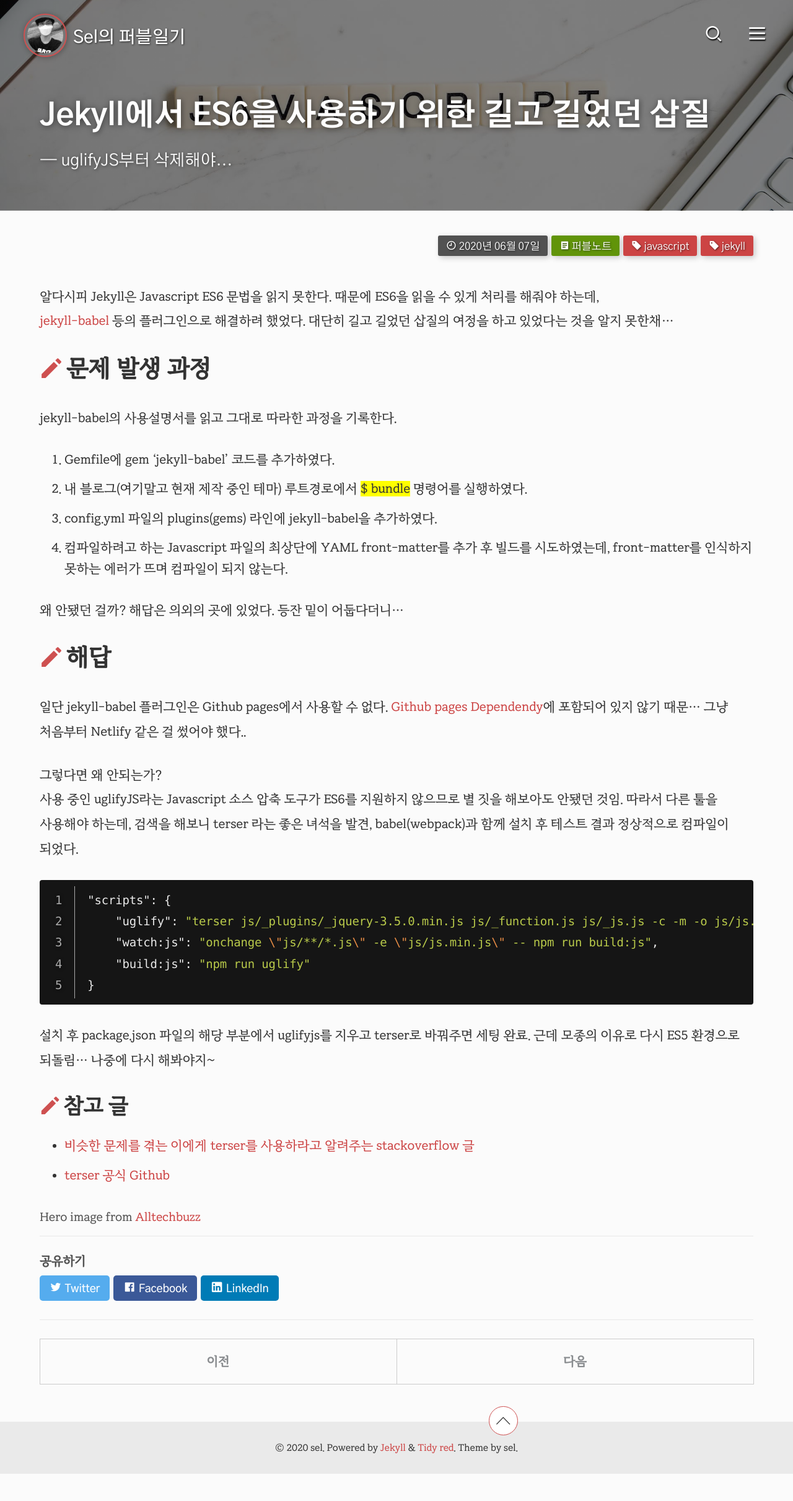
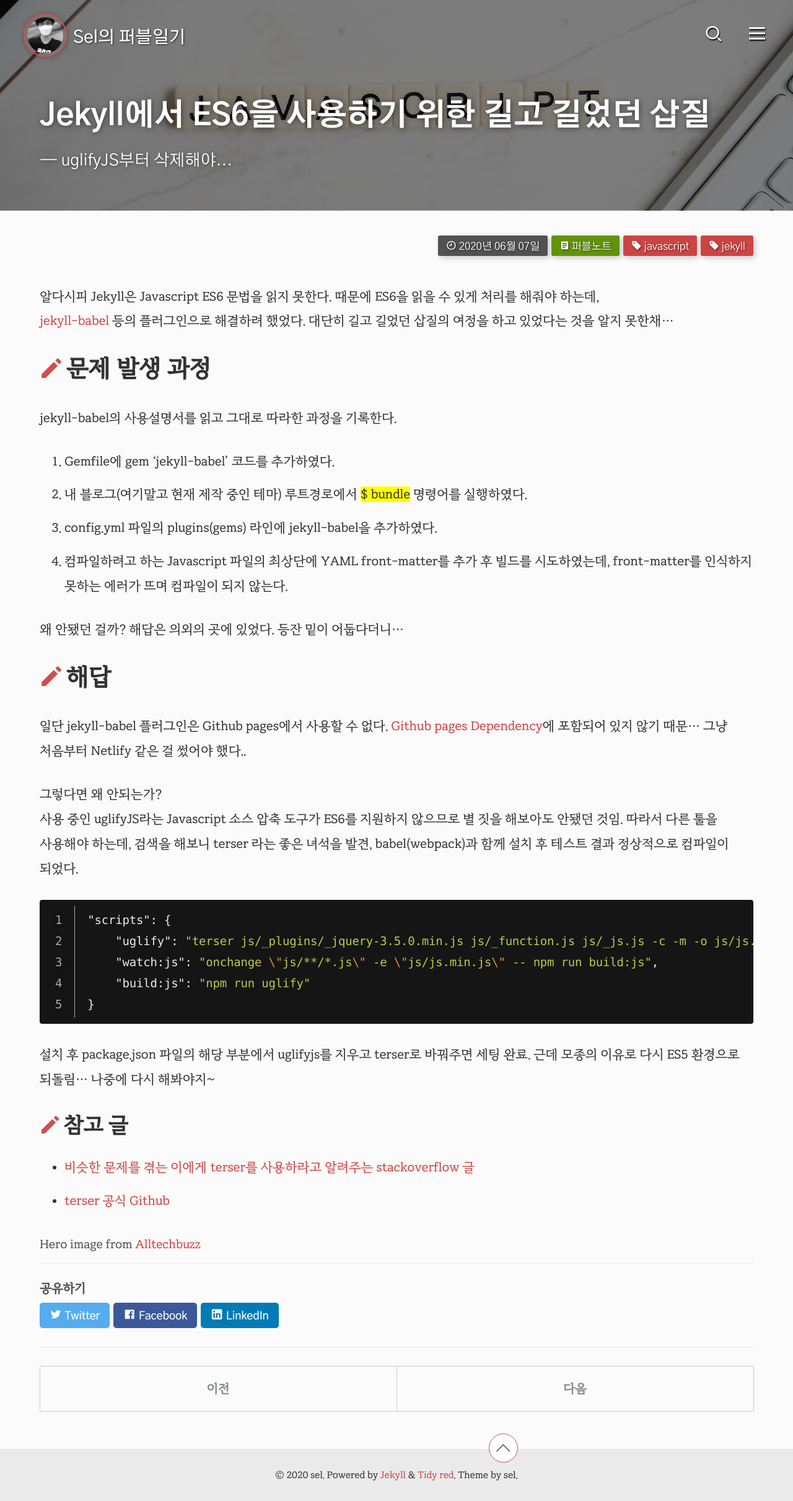
Before and after one commit to selosele/selosele.github.io, a Jekyll site: the page built from _posts/2020-06-07-terser.md, in a window 1280 px wide. Shown: the whole page at 62% size. Built offline with Jekyll 4.4.1, drawn with Linux system fonts in a browser that asks for light colours; comment, search, counter and statistics services are not loaded; before the commit the page ends 2378 px from its top, so only the background shows below that.

Commit message:
커스텀페이지/포스트/레이아웃 CSS 수정

```diff
--- a/_posts/2020-06-07-terser.md
+++ b/_posts/2020-06-07-terser.md
@@ -31,7 +31,7 @@ jekyll-babel의 사용설명서를 읽고 그대로 따라한 과정을 기록
 
 ## 해답
 
-일단 jekyll-babel 플러그인은 Github pages에서 사용할 수 없다. [Github pages Dependendy](https://pages.github.com/versions/){:target="_blank"}에 포함되어 있지 않기 때문... 그냥 처음부터 Netlify 같은 걸 썼어야 했다..
+일단 jekyll-babel 플러그인은 Github pages에서 사용할 수 없다. [Github pages Dependency](https://pages.github.com/versions/){:target="_blank"}에 포함되어 있지 않기 때문... 그냥 처음부터 Netlify 같은 걸 썼어야 했다..
 
 그렇다면 왜 안되는가?
 사용 중인 uglifyJS라는 Javascript 소스 압축 도구가 ES6를 지원하지 않으므로 별 짓을 해보아도 안됐던 것임. 따라서 다른 툴을 사용해야 하는데, 검색을 해보니 terser 라는 좋은 녀석을 발견, babel(webpack)과 함께 설치 후 테스트 결과 정상적으로 컴파일이 되었다.
--- a/_sass/tidy-red/_base.scss
+++ b/_sass/tidy-red/_base.scss
@@ -115,7 +115,7 @@ small {
 li {
    margin-top: $li-default-margin;
    margin-bottom: $li-default-margin;
-   line-height: 1.6;
+   // line-height: 1.6;
 }
 
 ::selection {
@@ -301,7 +301,6 @@ sup {
             margin: 0;
             font-size: 0.8rem;
             color: $grey;
-            line-height: 1.8;
          }
       }
    }
--- a/_sass/tidy-red/_navigation.scss
+++ b/_sass/tidy-red/_navigation.scss
@@ -455,6 +455,7 @@
       li {
          margin-top: 0;
          margin-bottom: 0;
+         line-height: 1.6;
       }
 
       a {
--- a/_sass/tidy-red/_syntax.scss
+++ b/_sass/tidy-red/_syntax.scss
@@ -32,7 +32,8 @@ code {
     margin-left: 0.3157895em;
     margin-right: 0.3157895em;
     padding: 0.368421em 0.578947em;
-    line-height: 2.2;
+    // line-height: 2.2;
+    line-height: 1;
     vertical-align: middle;
   }
 }
--- a/about.html
+++ b/about.html
@@ -9,7 +9,7 @@ id: page-content
 
 <p>의식의 흐름대로 쓴 글을 올리는 그냥 그런 웹 퍼블리셔의 블로그입니다.</p>
 
-<p>Semantic markup, 올바른 웹 접근성 구조 설계, CSS/JS 구조와 표현의 분리 등에 관심이 많아 꾸준히 학습을 하고 있고 많이 알지는 못하지만 실무에 적용하여 보다 더 나은 웹을 만들고자 노력합니다.</p>
+<p>Semantic markup, 올바른 웹 접근성 구조 설계, 구조와 표현의 분리 등에 관심이 많아 꾸준히 학습을 하고 있고 많이 알지는 못하지만 실무에 적용하여 보다 더 나은 웹을 만들고자 노력합니다.</p>
 
 <h2>개인정보</h2>
 <ul class="fake-table">
```
Also changed, not shown: _posts/2020-10-15-making-jquery-plugin.md (+1 -1 lines).
